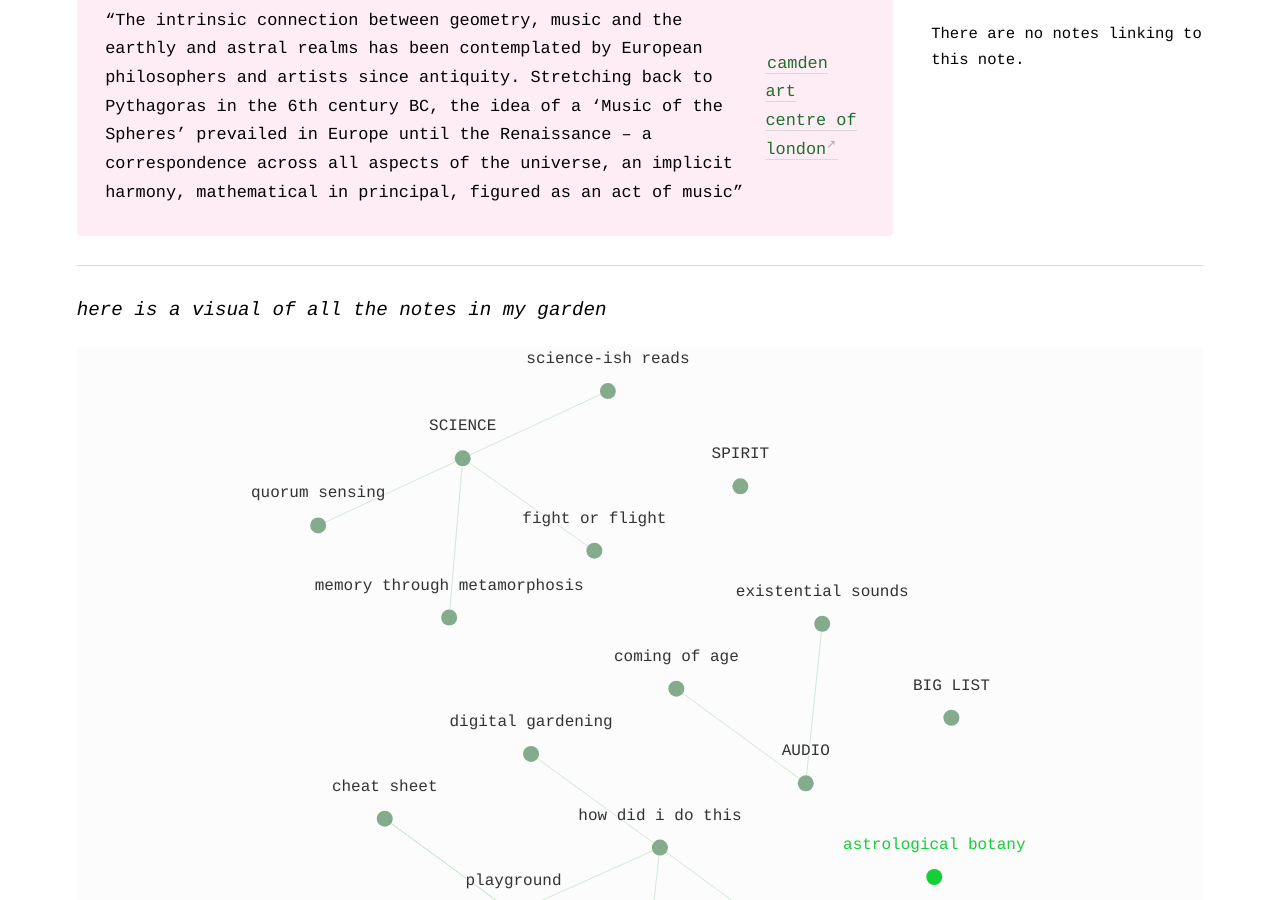
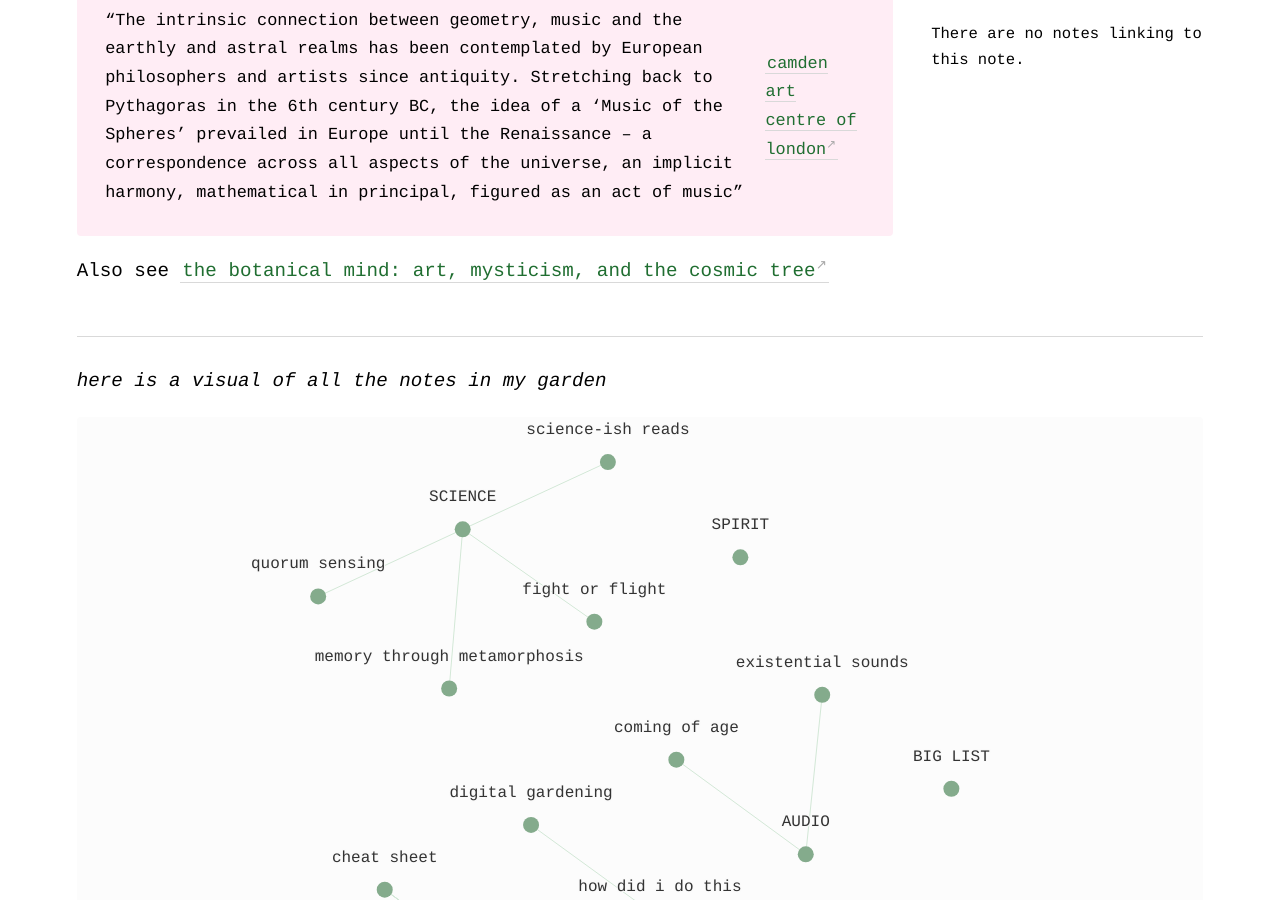
Before and after one commit to geminiworms/talyssagarden.github.io, a Jekyll site: the page built from _notes/astrological-botany.md, in a window 1280 px wide and 900 px high, scrolled down 329 px. Built offline with Jekyll 4.4.1, drawn with Linux system fonts in a browser that asks for light colours.

Commit message:
Update astrological-botany.md

```diff
--- a/_notes/astrological-botany.md
+++ b/_notes/astrological-botany.md
@@ -5,3 +5,5 @@ title: astrological botany
 
 #### Astrological Botany
 > "The intrinsic connection between geometry, music and the earthly and astral realms has been contemplated by European philosophers and artists since antiquity.  Stretching back to Pythagoras in the 6th century BC, the idea of a ‘Music of the Spheres’ prevailed in Europe until the Renaissance – a correspondence across all aspects of the universe, an implicit harmony, mathematical in principal, figured as an act of music" | [camden art centre of london](https://www.botanicalmind.online/chapter-astrological-botany) <br>
+
+Also see [the botanical mind: art, mysticism, and the cosmic tree](https://www.youtube.com/watch?v=DYnH11reoXM)
```
